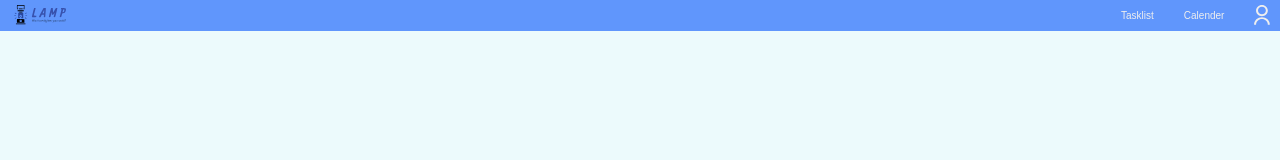
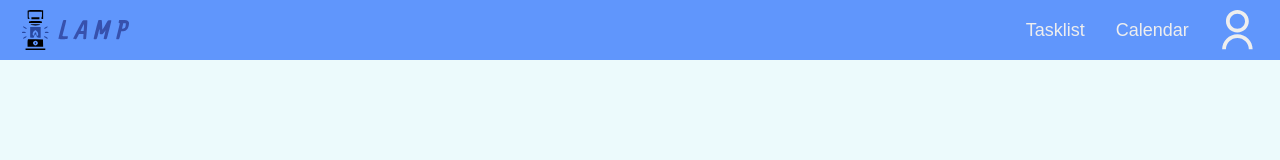
Before and after one commit to 2324-syp-3ahif/Project-LAMP, a website: page public/index.html in a window 1280 px wide. Drawn offline with nearby package versions, Linux system fonts and the light colour scheme.

Commit message:
navbar now works with bootstrap
also added an underline transition
scaling works now too

```diff
--- a/public/index.html
+++ b/public/index.html
@@ -3,24 +3,49 @@
 <head>
     <meta charset="utf-8">
     <meta name="viewport" content="width=device-width, initial-scale=1">
-    <title>Bootstrap demo</title>
-    <link href="https://cdn.jsdelivr.net/npm/bootstrap@5.3.2/dist/css/bootstrap.min.css" rel="stylesheet" integrity="sha384-T3c6CoIi6uLrA9TneNEoa7RxnatzjcDSCmG1MXxSR1GAsXEV/Dwwykc2MPK8M2HN" crossorigin="anonymous">
+    <title>LAMP Main Page</title>
+    <script src="https://cdn.jsdelivr.net/npm/bootstrap@5.3.2/dist/js/bootstrap.bundle.min.js"
+            integrity="sha384-C6RzsynM9kWDrMNeT87bh95OGNyZPhcTNXj1NW7RuBCsyN/o0jlpcV8Qyq46cDfL"
+            crossorigin="anonymous"></script>
+    <link href="https://cdn.jsdelivr.net/npm/bootstrap@5.3.2/dist/css/bootstrap.min.css"
+          rel="stylesheet"
+          integrity="sha384-T3c6CoIi6uLrA9TneNEoa7RxnatzjcDSCmG1MXxSR1GAsXEV/Dwwykc2MPK8M2HN"
+          crossorigin="anonymous">
     <link href="styles/mainPage.css" rel="stylesheet">
 </head>
     <body>
     <header>
-        <div id="navBar">
-            <div id="navbar-part-left">
-                <a href="index.html"><img id="Logo" src="img/FullLogo.svg" alt="Logo"></a>
+        <nav class="navbar navbar-expand-lg fixed-top">
+            <div class="container-xxl">
+                <button class="navbar-toggler" type="button" data-bs-toggle="collapse" data-bs-target="#navbarNavDropdown"
+                        aria-controls="navbarNavDropdown" aria-expanded="false" aria-label="Toggle navigation">
+                    <span class="navbar-toggler-icon"></span>
+                </button>
+                <div class="collapse navbar-collapse" id="navbarNavDropdown">
+                    <ul class="navbar-nav">
+                        <li class="nav-item">
+                            <a id="logoNav" href="./index.html">
+                                <img src="./img/LogoWithoutSlogan.svg" class="imageInNavbar">
+                            </a>
+                        </li>
+
+                    </ul>
+                    <ul class="navbar-nav ms-auto">
+                        <li class="nav-item">
+                            <a class="nav-link heading" href="./index.html">Tasklist</a>
+                        </li>
+                        <li class="nav-item">
+                            <a class="nav-link heading" href="#">Calendar</a>
+                        </li>
+                        <li class="nav-item">
+                            <a href="#">
+                                <img id="accountPicture" src="img/AccountImg.svg" alt="Logo" class="imageInNavbar">
+                            </a>
+                        </li>
+                    </ul>
+                </div>
             </div>
-            <div id="navbar-part-right">
-                <a class="navbar-item" href="#">Tasklist</a>
-                <a class="navbar-item" href="#">Calender</a>
-                <a href="#"><img id="accountPicture" src="img/AccountImg.svg" alt="Logo"></a>
-
-            </div>
-        </div>
+        </nav>
     </header>
-
     </body>
 </html>
--- a/public/styles/mainPage.css
+++ b/public/styles/mainPage.css
@@ -2,47 +2,64 @@ body {
     font-family: sans-serif;
     background-color: #ECFAFC;
 }
-#navBar{
-    display: flex;
-    flex-wrap: wrap;
-    align-items: stretch;
-    flex-direction: row;
-    height: 10px;
-    min-width: 290px;
+
+/* Navbar */
+.navbar {
+    position: fixed;
+    font-size: 18px;
+    z-index: 10;
+    background-color: #6096FC;
+    height: 60px;
 }
-#navbar-part-left{
-    display: flex;
-    flex-grow: 1;
-    justify-content: flex-start;
-    background: #6096fc;
+
+.imageInNavbar {
+    height: 40px;
+    margin-left: 10px;
 }
-#navbar-part-right{
-    display: flex;
-    flex-grow: 1;
-    justify-content: flex-end;
-    background: #6096fc;
+
+#accountPicture:hover {
+    transform: scale(1.10);
+    transition: all 0.3s ease 0s;
 }
-.navbar-item{
+
+.nav-item {
+    text-decoration: none;
     align-self: center;
+    margin-right: 15px;
+    position: relative;
+    color: #EEEEEE;
+}
+
+.nav-link {
+    color: #EEEEEE;
+}
+/* underline animation */
+.heading{
     text-decoration: none;
-    margin-left: 30px;
+    display: inline-block;
+    position: relative;
     color: #EEEEEE;
-    font-size: 10px;
 }
-.navbar-item:hover{
-    color: #262628;
+/* stay color */
+.heading:hover {
+    color: #EEEEEE;
 }
-#accountPicture {
-    height: 20px;
-    margin-left: 30px;
-    margin-top: 5px;
-    margin-right: 10px;
+.heading::after {
+    content: '';
+    position: absolute;
+    width: calc(100% - 10px);
+    transform: scaleX(0);
+    height: 2px;
+    bottom: 5px;
+    left: 5px;
+    background-color: #EEEEEE;
+    transform-origin: bottom right;
+    transition: transform 0.25s ease-out;
 }
-#accountPicture:hover {
-    height: 22px;
+
+.heading:hover::after {
+    width: calc(100% - 10px);
+    color: #EEEEEE;
+    transform: scaleX(1);
+    transform-origin: bottom left;
 }
-#Logo{
-    height: 30px;
-    margin-left: 10px;
-    margin-top: 1px;
-}
```
Also changed, not shown: 2 other files.
